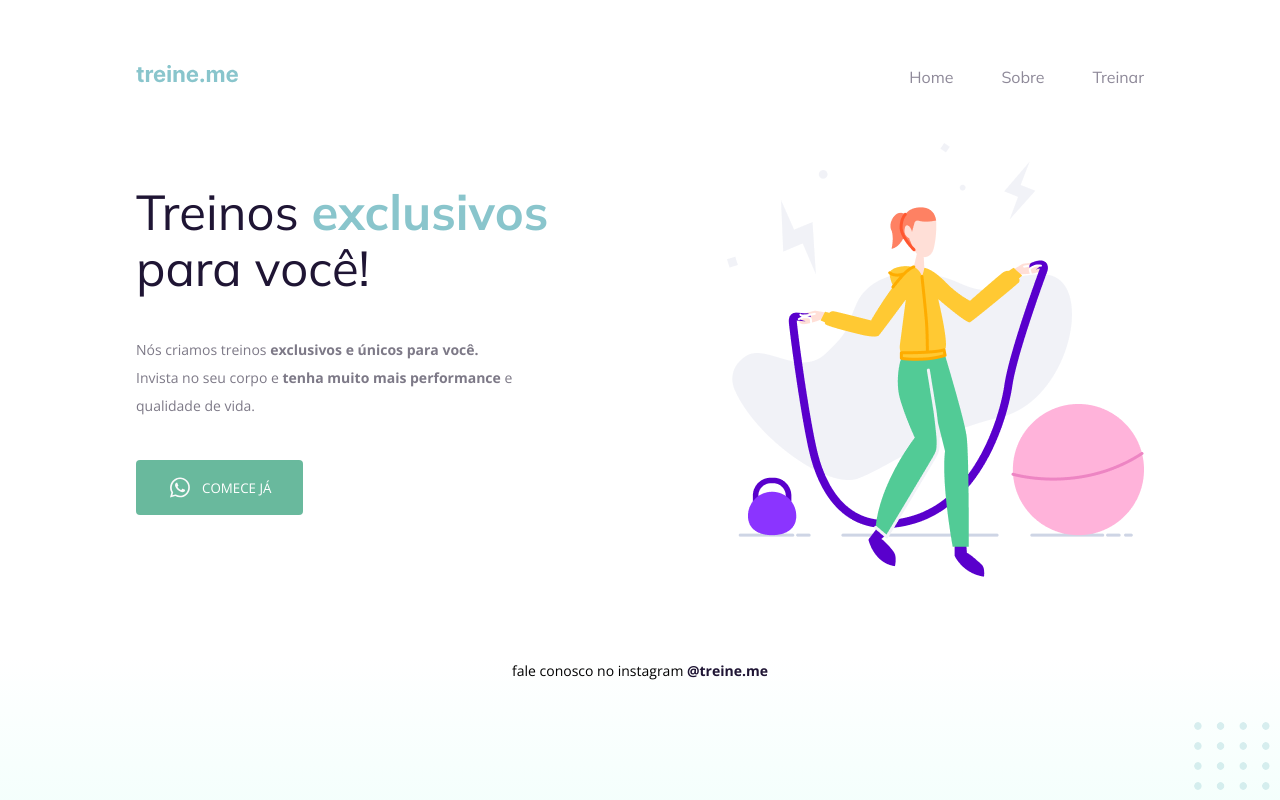
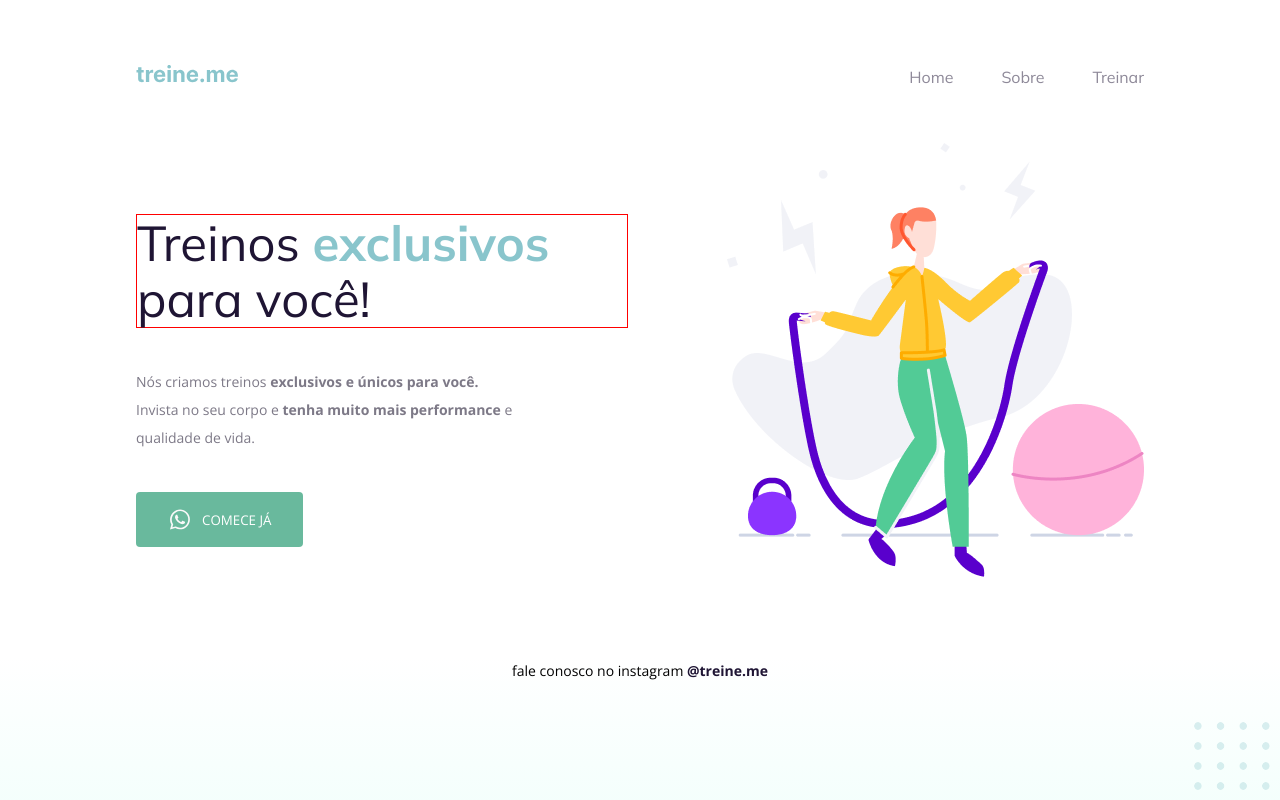
Before and after one commit to Czar1347/explorer_desafio02, a plain HTML site: page index.html in a window 1280 px wide. Drawn offline with nearby package versions, Linux system fonts and the light colour scheme.

Commit message:
update style.css

```diff
--- a/style.css
+++ b/style.css
@@ -55,9 +55,11 @@ body {
 
     display: flex;
     justify-content: space-between;
+    align-items: center;
   }
 
   h1 {
+    border: 1px solid red;
     font-size: 49px;
     line-height: 56px;
     color: #1f1534;
```
